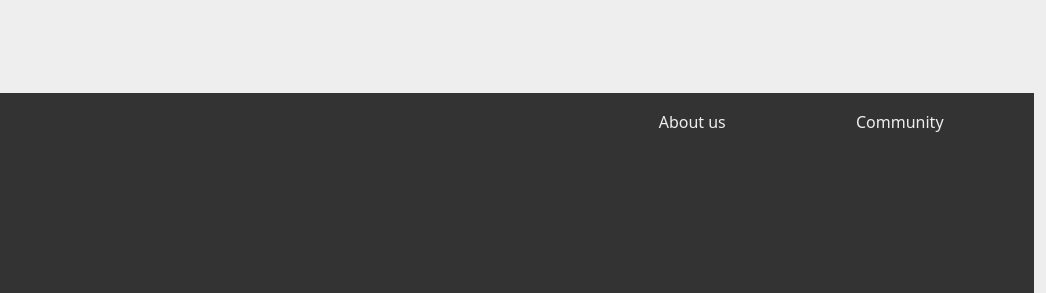
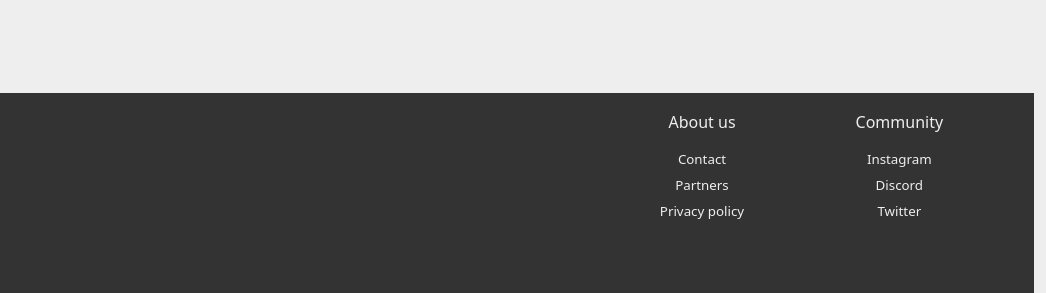
Before and after one commit to juandetto/Programacion-Web, a plain HTML site: page index.html in a window 1280 px wide. Shown: the part 507-800 px from the top of the page, 234-1280 px from the left. Drawn offline with nearby package versions, Linux system fonts and the light colour scheme.

Commit message:
bootstrap

```diff
--- a/index.css
+++ b/index.css
@@ -146,7 +146,7 @@ img.logo-footer{
     white-space: nowrap;
     color: #eee;
     text-decoration: none;
-    margin-left: 25%;
+    text-align: center;
     margin-top: 10%;
 }
 
@@ -159,6 +159,38 @@ img.logo-footer{
     text-decoration: none;
 }
 
+.community-info-container{
+    text-align: center;
+}
+
+.about-us-info-container{
+    text-align: center;
+}
+
+.community-info{
+    display: block;
+    color: #eee;
+    font-size: smaller;
+    margin-top: 4%;
+    text-decoration: none;
+}
+
+.community-info:hover{
+    color: #ccc;
+}
+
+.about-us-info{
+    display: block;
+    color: #eee;
+    font-size: smaller;
+    margin-top: 4%;
+    text-decoration: none;
+}
+
+.about-us-info:hover{
+    color: #ccc;
+}
+
 main-1{
     background-color: aqua;
     height: 30%;
--- a/index.html
+++ b/index.html
@@ -61,19 +61,29 @@
 
     <footer>
         <div class="footer container-fluid row">
-            <div class="col-8">
+            <div class="col-lg-8 col-md-7 col-sm-6">
                 <a class="footer-brand">
                 <img src="logo3.png" alt="Logo" width="78" height="70" class="logo-footer d-inline-block align-text-center">FINANCE</a>
                 <a class="footer-finance-info">
                     FINANCE LLC  © 2023
                 </a>
             </div>
-            <div class="col-4 row">
+            <div class="col-lg-4 col-md-5 col-sm-6 row">
                 <div class="col-6">
                     <p class="about-us-community">About us</p>
+                    <div class="container about-us-info-container">
+                        <a href="" class="about-us-info">Contact</a>
+                        <a href="" class="about-us-info">Partners</a>
+                        <a href="" class="about-us-info">Privacy policy</a>
+                    </div>
                 </div>
                 <div class="col-6">
                     <p class="about-us-community">Community</p>
+                    <div class="container community-info-container">
+                        <a href="" class="community-info">Instagram</a>
+                        <a href="" class="community-info">Discord</a>
+                        <a href="" class="community-info">Twitter</a>
+                    </div>
                 </div>
             </div>
         </div>
```
